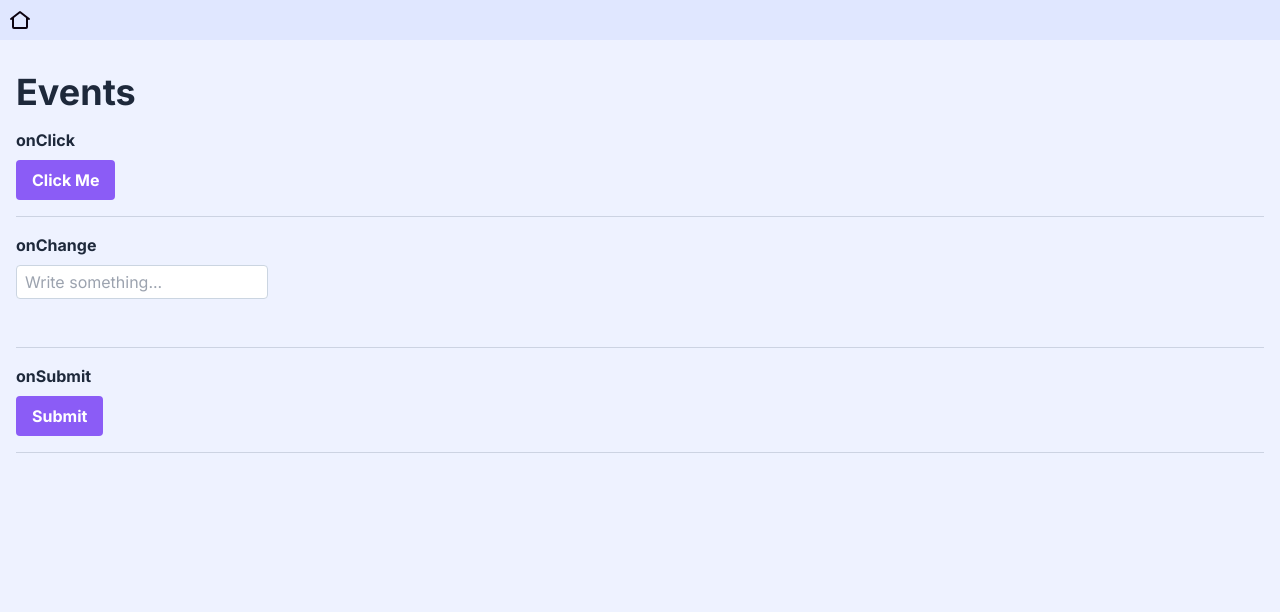
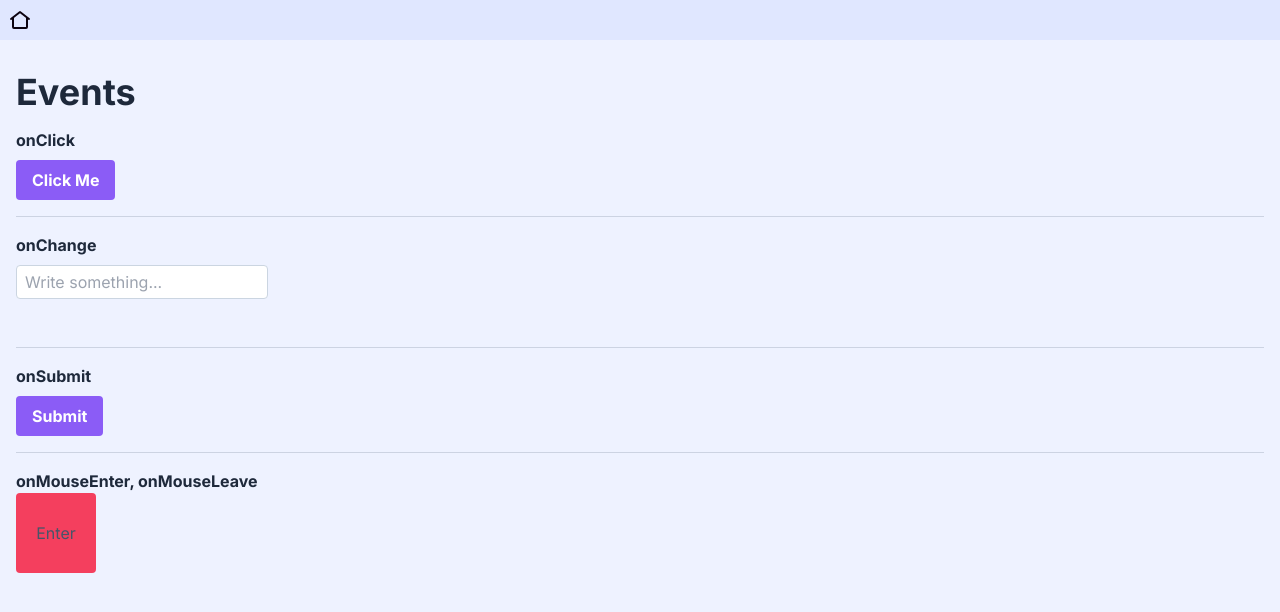
Before and after one commit to emanuelefavero/frontend-problems, a Next.js app in the folder react/: page /events in a window 1280 px wide. Shown: the top 612 px of the page. Built offline with nearby package versions, Linux system fonts and the light colour scheme.

Commit message:
add onMouseEnter and onMouseLeave to /events

```diff
--- a/react/app/events/page.tsx
+++ b/react/app/events/page.tsx
@@ -15,6 +15,9 @@ export default function Page() {
     e.preventDefault()
     alert('Form submitted')
   }
+
+  // onMouseEnter, onMouseLeave
+  const [entered, setEntered] = useState(false)
 
   return (
     <>
@@ -54,6 +57,19 @@ export default function Page() {
       </form>
 
       <hr className='my-4 border-slate-500 border-opacity-25' />
+
+      {/* onMouseEnter */}
+      {/* TIP: onMouseEnter and onMouseLeave are similar to onMouseOver and onMouseOut, but they don't bubble. This means that when the user hovers over their children, they do not fire an event. */}
+      <h2>onMouseEnter, onMouseLeave</h2>
+      <div
+        onMouseEnter={() => setEntered(true)}
+        onMouseLeave={() => setEntered(false)}
+        className={`w-20 h-20 flex justify-center items-center select-none rounded ${
+          entered ? 'bg-green-500' : 'bg-rose-500'
+        }`}
+      >
+        {entered ? 'Entered' : 'Enter'}
+      </div>
     </>
   )
 }
```
